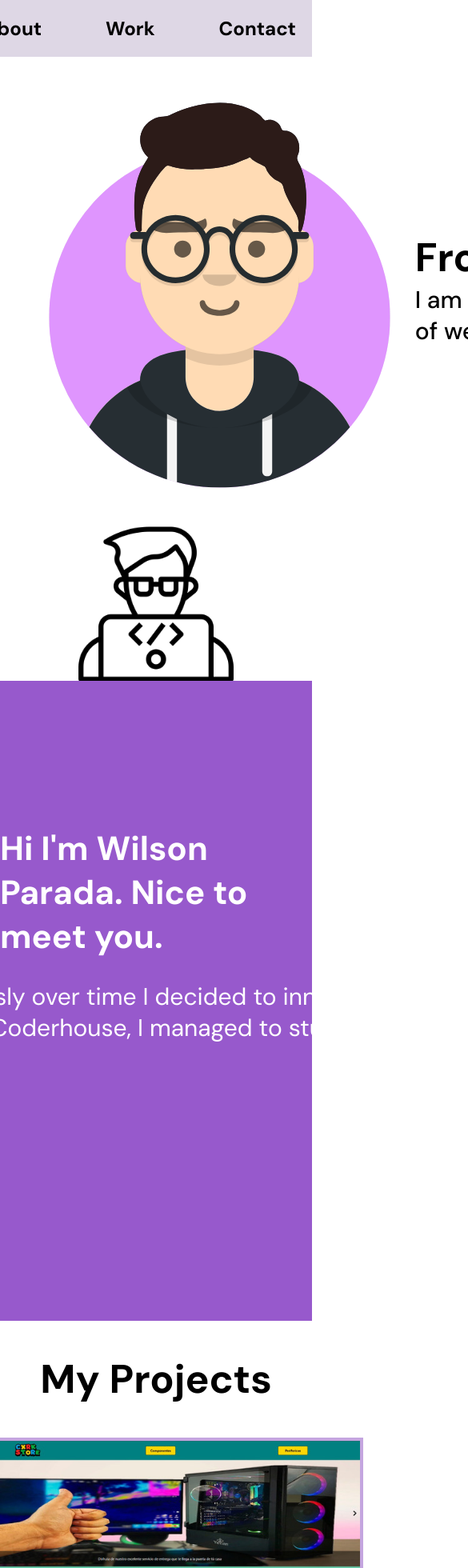
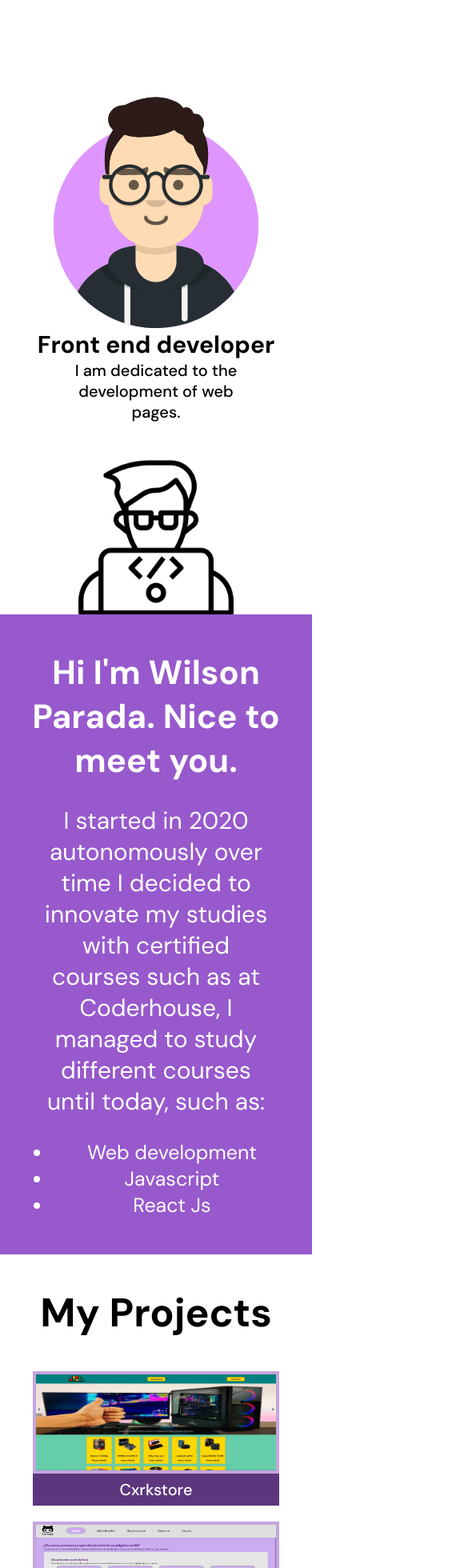
Before and after one commit to Cxrkeyb/portafolio-cxrkeyb, a React (Create React App) app: page / in a window 390 px wide. Shown: the top 1960 px of the page at 80% size, 585 px wide, since content can reach past the window. Built offline with nearby package versions, Linux system fonts and the light colour scheme.

Commit message:
responsive design

```diff
--- a/src/components/Projects/Projects.css
+++ b/src/components/Projects/Projects.css
@@ -1,18 +1,40 @@
 .projectImage{
-    width: 500px;
-    height: 250px;
     border: 4px solid #c4a5df;
 }
 .projectBottom{
-    width: 508px;
     background-color: #5c377d;
-    height: 70px;
+
 }
 .projectTitle{
     color: white;
-    font-size: 30px;
     font-weight: 500;
 }
 .projectContainer{
     cursor: pointer;
 }
+@media (min-width: 1250px) {
+    .projectImage{
+        width: 500px;
+        height: 250px;
+    }
+    .projectBottom{
+        width: 508px;
+        height: 70px;
+    }
+    .projectTitle{
+        font-size: 30px;
+    }
+}
+@media (max-width: 1249px) {
+    .projectImage{
+        width: 300px;
+        height: 120px;
+    }
+    .projectBottom{
+        width: 308px;
+        height: 40px;
+    }
+    .projectTitle{
+        font-size: 20px;
+    }
+}
--- a/src/components/Projects/Projects.jsx
+++ b/src/components/Projects/Projects.jsx
@@ -5,7 +5,7 @@ export default function Projects({project}) {
     return (
         <a className='projectContainer flexedContainer verticalflex' href={project.url}>
             <div className='flexedContainer '>
-                <img className='projectImage' src={project.img} alt={`image of ${project.title}`}/>
+                <img className='projectImage' src={project.img} alt={`${project.title}`}/>
             </div>
              <div className='projectBottom flexedContainer'>
                  <span className='projectTitle'>{project.title}</span>
--- a/src/containers/About/About.css
+++ b/src/containers/About/About.css
@@ -1,3 +1,23 @@
+@media (max-width: 1249px) {
+    .aboutDescription, .aboutList{
+        width: 300px;
+        font-size: 20px;
+    }
+    .aboutContainer{
+        text-align: center;
+    }
+    .aboutTitle{
+        font-size: 30px;
+    }
+}
+@media (min-width: 1250px) {
+    .aboutDescription, .aboutList{
+        width: 1200px;
+    }
+    .aboutTitle{
+        font-size: 42px;
+    }
+}
 .aboutContainer{
     background-color: #9759CC;
     width: 100%;
@@ -12,11 +32,9 @@
 .aboutDescription{
     font-weight: 400;
     font-size: 30px;
-    width: 1200px;
 }
 .aboutList{
     font-size: 25px;
     display: flex;
     flex-direction: column;
-    width: 1200px;
 }
--- a/src/containers/Header/Header.css
+++ b/src/containers/Header/Header.css
@@ -1,9 +1,47 @@
+@media (min-width: 1250px) {
+    .headerContainer{
+        display: grid;
+        grid-template-columns: repeat(2, 1fr);
+        grid-gap: 10px;
+        grid-auto-rows: minmax(100px, auto);
+    }
+    .avatar{
+        height: 500px;
+    }
+    .titleIntroduction{
+        font-size: 50px;
+        width: 500px;
+    }
+    .textIntroduction{
+        font-size: 30px;
+        width: 500px;
+    }
+}
+@media (max-width:1249px) {
+    .headerContainer{
+        display: flex;
+        justify-content: center;
+        align-items: center;
+        flex-direction: column;
+        text-align: center;
+    }
+    .titleIntroduction .textIntroduction{
+        width: 200px;
+    }
+    .avatar{
+        height: 300px;
+    }
+    .titleIntroduction{
+        font-size: 30px;
+        width: 300px;
+    }
+    .textIntroduction{
+        font-size: 20px;
+        width: 250px;
+    }
+}
 .headerContainer{
     background-color: white;
-    display: grid;
-    grid-template-columns: repeat(2, 1fr);
-    grid-gap: 10px;
-    grid-auto-rows: minmax(100px, auto);
     padding: 40px;
 }
 .flexedContainer{
@@ -14,16 +52,9 @@
 .verticalflex{
     flex-direction: column;
 }
-.avatar{
-    height: 500px;
-}
 .titleIntroduction{
     font-weight: 700;
-    font-size: 50px;
-    width: 500px;
 }
 .textIntroduction{
     font-weight: 500;
-    font-size: 30px;
-    width: 500px;
 }
--- a/src/containers/Header/Header.jsx
+++ b/src/containers/Header/Header.jsx
@@ -9,7 +9,7 @@ export default function Header() {
         <Fragment>
             <div className='headerContainer'>
                 <div className='flexedContainer'>
-                    <img className='avatar' src={avatar}/>
+                    <img className='avatar' src={avatar} alt='avatar of cxrkeyb'/>
                 </div>
                 <div className='flexedContainer verticalflex'>
                     <span className='titleIntroduction'>Front end developer </span>
--- a/src/containers/Navbar/Navbar.css
+++ b/src/containers/Navbar/Navbar.css
@@ -1,6 +1,12 @@
+@media (max-width:1250px) {
+    .navbarContainer{
+        visibility: hidden;
+        position: absolute;
+    }
+}
 .navbarContainer{
     display: flex;
-    justify-content: end;
+    justify-content: flex-end;
     gap: 40px;
     background-color: #5C377D33;
     position: relative;
--- a/src/containers/Works/Works.css
+++ b/src/containers/Works/Works.css
@@ -11,14 +11,14 @@
         justify-content: center;
         align-items: center;
         gap: 20px;
+        flex-direction: column;
     }
 }
-.worksContainer{
-    display: grid;
-
-    padding: 0px 200px;
-
+@media (min-width: 1250px) {
+    .worksContainer{
+        padding: 0px 200px;
+    }
+    .collabContainer{
+        padding: 0px 200px 100px 200px;
+    }
 }
-.collabContainer{
-    padding: 0px 200px 100px 200px;
-}
```
